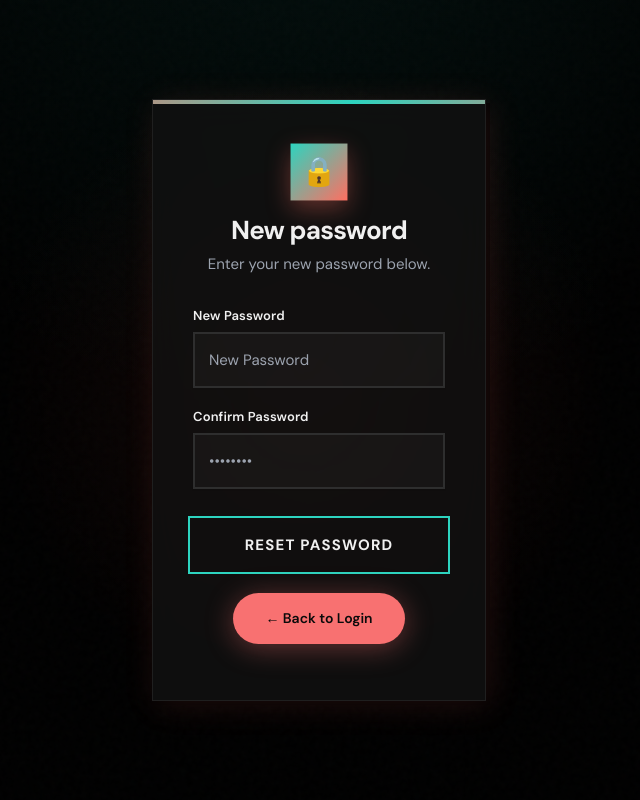
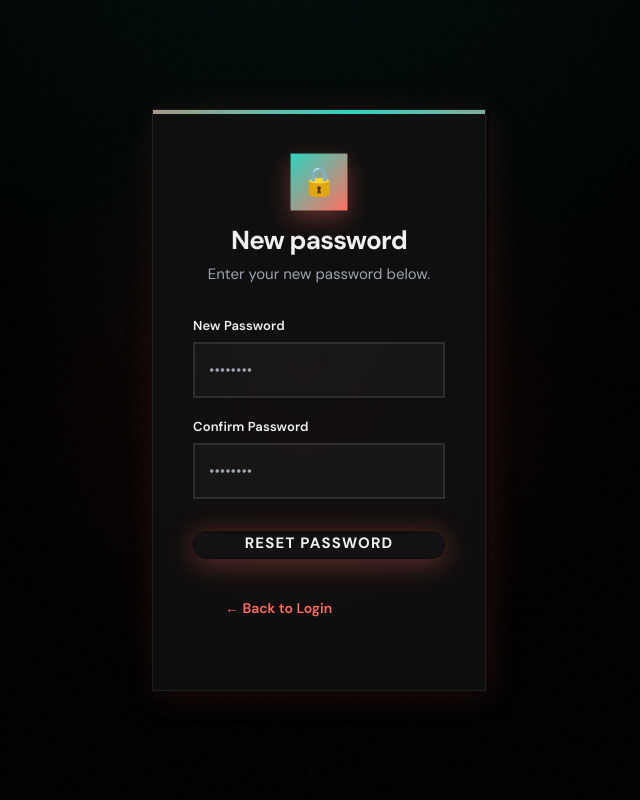
Before and after one commit to zaid3004/MUN-SaaS, a Flask app: page /reset-password/1 in a window 1280 px wide. Shown: the whole page, without its empty margins (335-975 px from the left). Run offline with Flask 3, Linux system fonts and the light colour scheme.

Commit message:
Revert "Add: Password reset email via Resend"
This reverts commit be612b4acf5d1ddfb3ee3d6875fdcc3c95578b67.

```diff
--- a/flask_app/routes.py
+++ b/flask_app/routes.py
@@ -11,7 +11,6 @@ from flask import (
     jsonify,
 )
 from .convex_client import convex_client
-from .email_utils import send_password_reset_email
 from datetime import datetime, timedelta
 from werkzeug.security import generate_password_hash, check_password_hash
 import os
@@ -125,12 +124,7 @@ def forgot_password():
                 )
             except:
                 pass
-
-            site_url = os.getenv("CONVEX_SITE_URL", "https://mun-saas.com")
-            reset_link = f"{site_url}/reset-password/{token}"
-
-            send_password_reset_email(email, reset_link)
-
+            print(f"PASSWORD RESET TOKEN for {email}: {token}")
             flash("Password reset instructions sent to your email", "success")
         else:
             flash(
--- a/flask_app/static/css/styles.css
+++ b/flask_app/static/css/styles.css
@@ -440,12 +440,6 @@ code, .text-mono {
   color: var(--destructive-foreground);
   box-shadow: 0 4px 28px color-mix(in srgb, var(--destructive) 38%, transparent);
 }
-.btn-danger:hover {
-  background: color-mix(in srgb, var(--destructive) 90%, white);
-  transform: translateY(-2px) scale(1.02);
-  box-shadow: 0 8px 32px color-mix(in srgb, var(--destructive) 48%, transparent);
-  color: var(--destructive-foreground);
-}
 
 .btn-ghost {
   background: transparent;
@@ -1685,10 +1679,9 @@ textarea.form-control { min-height: 6rem; resize: vertical; }
 
 .auth-cube-submit:hover,
 .auth-cube-submit:focus-visible {
-  color: var(--white);
+  color: var(--primary-foreground);
   transform: translateY(-2px);
   box-shadow: 0 8px 24px color-mix(in srgb, var(--primary) 40%, transparent);
-  border-radius: 4px;
 }
 
 .auth-cube-submit:hover .auth-cube-back .auth-cube-inner,
--- a/flask_app/templates/login.html
+++ b/flask_app/templates/login.html
@@ -49,7 +49,7 @@
               required
               autocomplete="current-password"
             >
-            <label for="password">Password</label>
+            <label for="password">••••••••</label>
           </div>
         </div>
 
--- a/flask_app/templates/reset_password.html
+++ b/flask_app/templates/reset_password.html
@@ -38,7 +38,7 @@
               required
               autocomplete="new-password"
             >
-            <label for="password">New Password</label>
+            <label for="password">••••••••</label>
           </div>
         </div>
 
@@ -59,14 +59,14 @@
         </div>
 
         <div class="auth-actions" style="margin-top: var(--space-6);">
-          <button type="submit" class="auth-cube-submit ripple" style="text-align: center; width: 100%; outline: 2px solid var(--color-accent); outline-offset: 3px;">
-            <span class="auth-cube-btn-label">Reset Password</span>
+          <button type="submit" class="btn btn-primary ripple auth-cube-submit" style="width: 100%;">
+            <span class="auth-cube-inner">Reset Password</span>
           </button>
         </div>
       </form>
 
-      <p class="auth-link" style="margin-top: var(--space-6); text-align: center;">
-        <a href="/login" class="btn btn-danger">← Back to Login</a>
+      <p class="auth-link" style="margin-top: var(--space-6);">
+        <a href="/login" class="btn btn-link">← Back to Login</a>
       </p>
     </div>
   </div>
--- a/requirements.txt
+++ b/requirements.txt
@@ -6,4 +6,3 @@ gunicorn==21.2.0
 psycopg2-binary==2.9.9
 requests==2.31.0
 posthog>=3.0.0
-resend>=0.1.0
```
Also changed, not shown: flask_app/email_utils.py (deleted, +0 -54 lines), flask_app/templates/forgot_password.html (+4 -4 lines).
